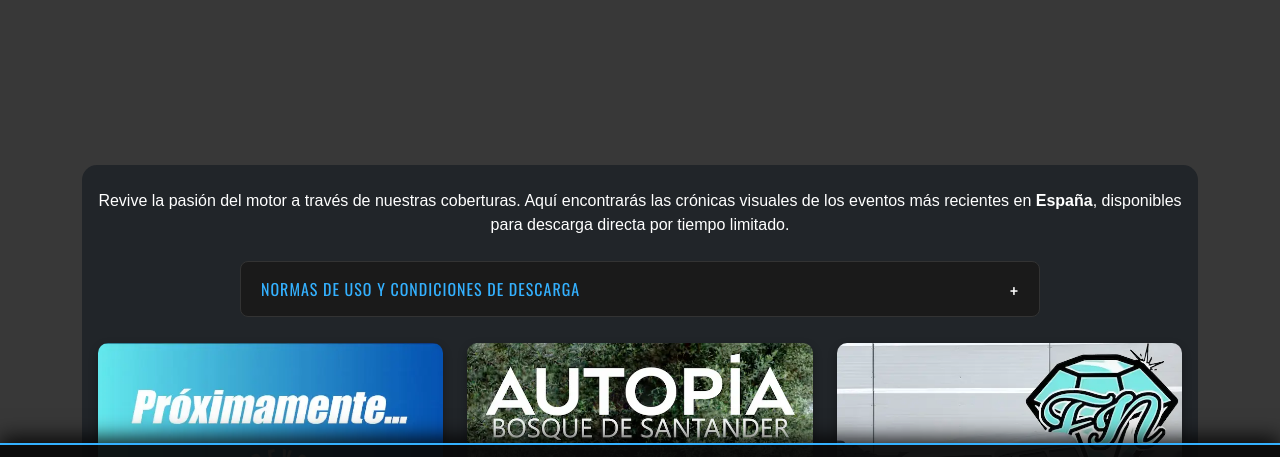
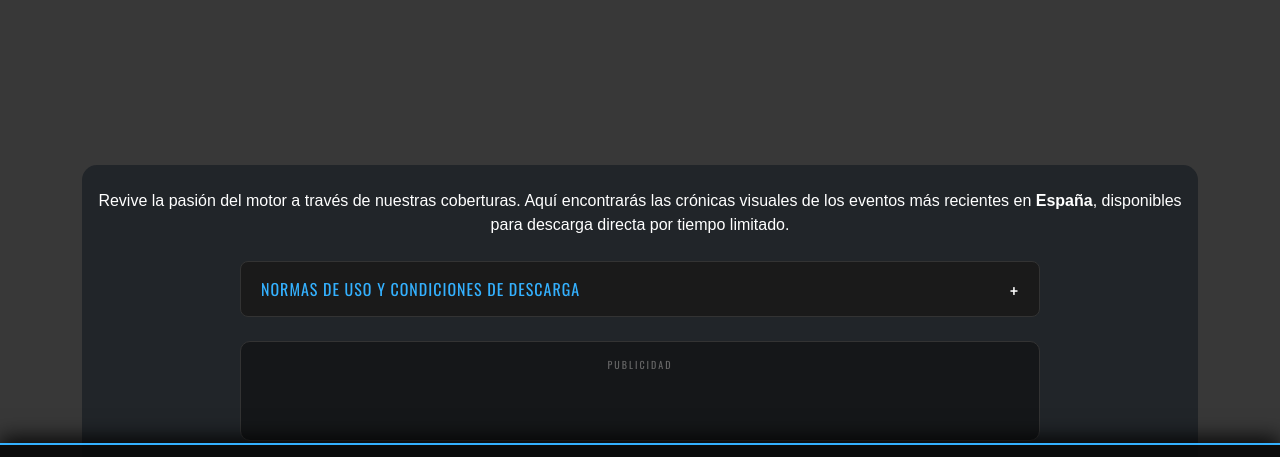
Before and after one commit to elPiinass7/rsrevolution, a plain HTML site: page descargas.html in a window 1280 px wide. Shown: the part 285-742 px from the top of the page. Drawn offline with nearby package versions, Linux system fonts and the light colour scheme.

Commit message:
Update descargas.html

```diff
--- a/descargas.html
+++ b/descargas.html
@@ -104,7 +104,7 @@
             </div>
         </details>
 
-         <!--<div class="sponsor-slot mx-auto mb-5">
+         <div class="sponsor-slot mx-auto mb-5">
             <span class="sponsor-label">PUBLICIDAD</span>
             <ins class="adsbygoogle"
                  style="display:block"
@@ -115,7 +115,7 @@
             <script>
                  (adsbygoogle = window.adsbygoogle || []).push({});
             </script>
-        </div>-->
+        </div>
 
         <div class="row gy-5 justify-content-center">
 
```
